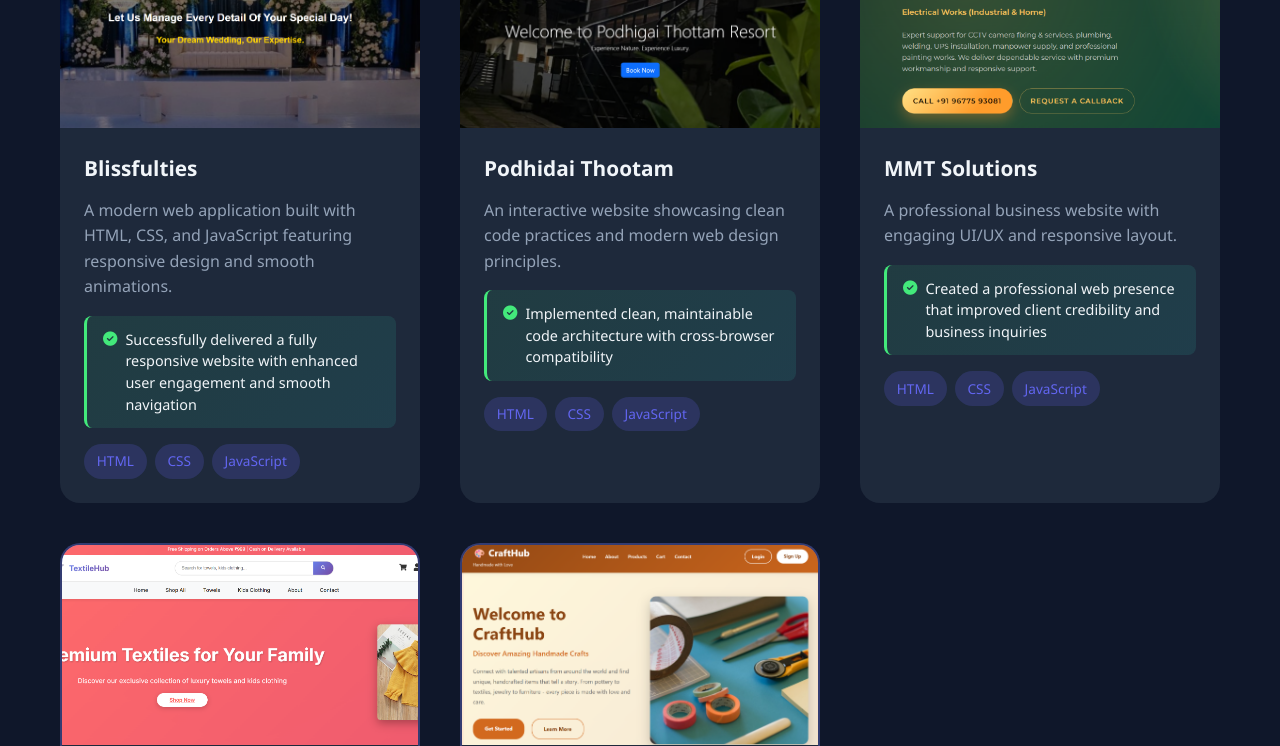
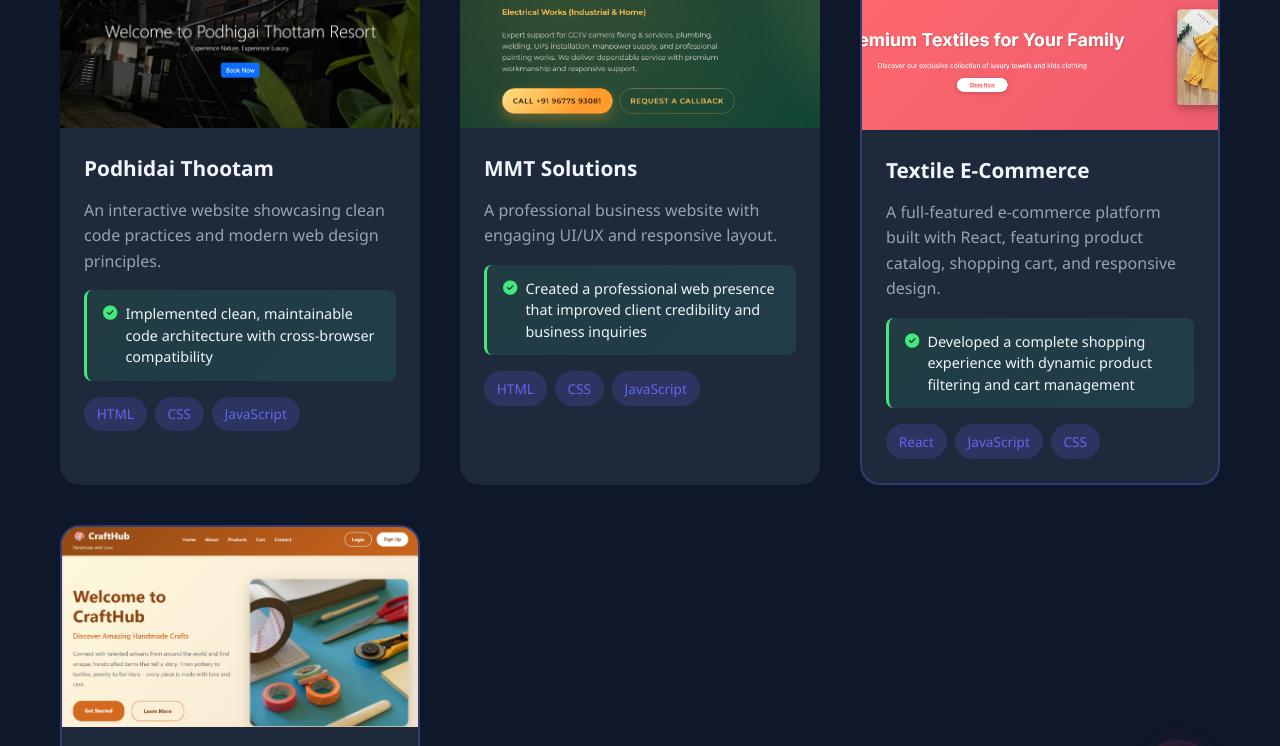
Before and after one commit to NandhiniEswarakumar/portfolio, a React (Create React App) app: page / in a window 1280 px wide. Shown: the part 4000-4746 px from the top of the page. Built offline with nearby package versions, Linux system fonts and the light colour scheme.

Commit message:
Updated frontend projects

```diff
--- a/src/components/FrontendProjects.js
+++ b/src/components/FrontendProjects.js
@@ -7,15 +7,6 @@ import craftImg from '../screenshots/craft.png';
 
 const FrontendProjects = () => {
   const projects = [
-    {
-      title: 'Blissfulties',
-      description: 'A modern web application built with HTML, CSS, and JavaScript featuring responsive design and smooth animations.',
-      tech: ['HTML', 'CSS', 'JavaScript'],
-      link: 'https://blissfulties.netlify.app/',
-      featured: false,
-      screenshot: blissfulitesImg,
-      outcome: 'Successfully delivered a fully responsive website with enhanced user engagement and smooth navigation'
-    },
     {
       title: 'Podhidai Thootam',
       description: 'An interactive website showcasing clean code practices and modern web design principles.',
```
